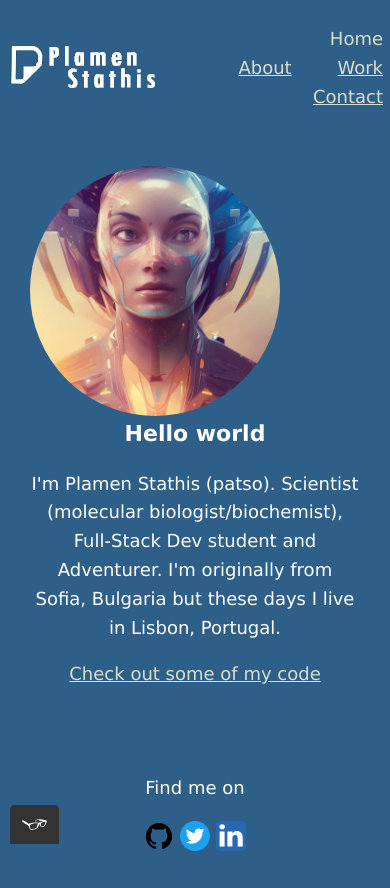
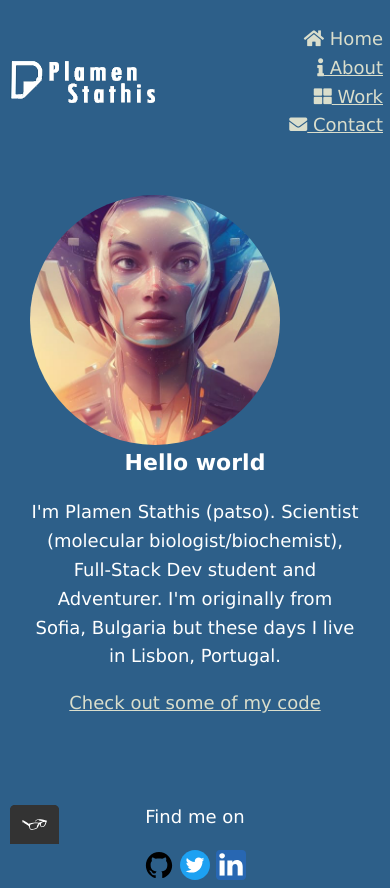
Before and after one commit to torbalansky/Portfolio_Website_Patso, a plain HTML site: page index.html in a window 390 px wide. Before the commit the page ends 860 px from the top, so only its background shows below. Drawn offline with Linux system fonts and the light colour scheme.

Commit message:
If applied, this commit will have changed the navbar appearance and styling

```diff
--- a/css/style.production.css
+++ b/css/style.production.css
@@ -154,7 +154,7 @@ footer {
 }
 
 .page-header {
-  background-color: var(--background-color);
+  background-color: var(--grid-item-color);
   display: -webkit-box;
   display: -ms-flexbox;
   display: flex;
@@ -179,16 +179,28 @@ footer {
 }
 
 .navigation-list {
+  float: right;
   list-style-type: none;
 }
 
 .navigation-list li {
   display: inline-block;
-  margin-left: 40px;
+  margin-left: 20px;
+}
+
+.navigation-list li:hover{
+  background-color: var(--primary-color)
 }
 
 .navigation-list {
   position: right;
+}
+
+@media screen and (max-width: 500px) {
+  .navigation-list li {
+    float: none;
+    display: block;
+  }
 }
 
 .grid {
--- a/css/styles.css
+++ b/css/styles.css
@@ -137,7 +137,7 @@ footer {
 }
 
 .page-header {
-  background-color: var(--background-color);
+  background-color: var(--grid-item-color);
   display: flex;
   width: var(--width);
   padding: 7px;
@@ -154,16 +154,28 @@ footer {
 }
 
 .navigation-list {
+  float: right;
   list-style-type: none;
 }
 
 .navigation-list li {
   display: inline-block;
-  margin-left: 40px;
+  margin-left: 20px;
+}
+
+.navigation-list li:hover{
+  background-color: var(--primary-color)
 }
 
 .navigation-list {
   position: right;
+}
+
+@media screen and (max-width: 500px) {
+  .navigation-list li {
+    float: none;
+    display: block;
+  }
 }
 
 .grid {
--- a/index.html
+++ b/index.html
@@ -8,6 +8,7 @@
     <link rel="shortcut icon" href="./img/favicon.ico">
     <link href="https://fonts.googleapis.com/css2?family=Lato:wght@400;700&display=swap" rel="stylesheet">
     <link rel="stylesheet" type="text/css" href="css/style.production.css">
+    <link rel="stylesheet" href="https://cdnjs.cloudflare.com/ajax/libs/font-awesome/5.15.2/css/all.min.css"/>
 </head>
 <body>
     <header class="page-header">
@@ -15,16 +16,16 @@
         <nav class="main-navigation page-header__item">
             <ul role="menubar" class="navigation-list">
                 <li role="presentation">
-                    <a href="index.html" role="menuitem" class="navigation-list__item navigation-list__item--active"> Home</a>
+                    <a href="index.html" role="menuitem" class="navigation-list__item navigation-list__item--active"> <i class="fas fa-home"></i> Home</a>
                 </li>
                 <li role="presentation">
-                    <a href="about.html" role="menubar" class="navigation-list__item"> About</a>
+                    <a href="about.html" role="menubar" class="navigation-list__item"> <i class="fas fa-info"></i> About</a>
                 </li>
                 <li role="presentation">
-                    <a href="work.html" role="menuitem" class="navigation-list__item navigation-list__item"> Work</a>
+                    <a href="work.html" role="menuitem" class="navigation-list__item navigation-list__item"> <i class="fas fa-th-large"></i> Work</a>
                 </li>
                 <li>
-                    <a href="contact.html" role="menubar" class="navigation-list__item"> Contact</a>
+                    <a href="contact.html" role="menubar" class="navigation-list__item"><i class="fas fa-envelope"></i> Contact</a>
                 </li>
             </ul>
         </nav>
```
Also changed, not shown: about.html (+5 -4 lines), contact.html (+4 -4 lines), work.html (+5 -4 lines).
